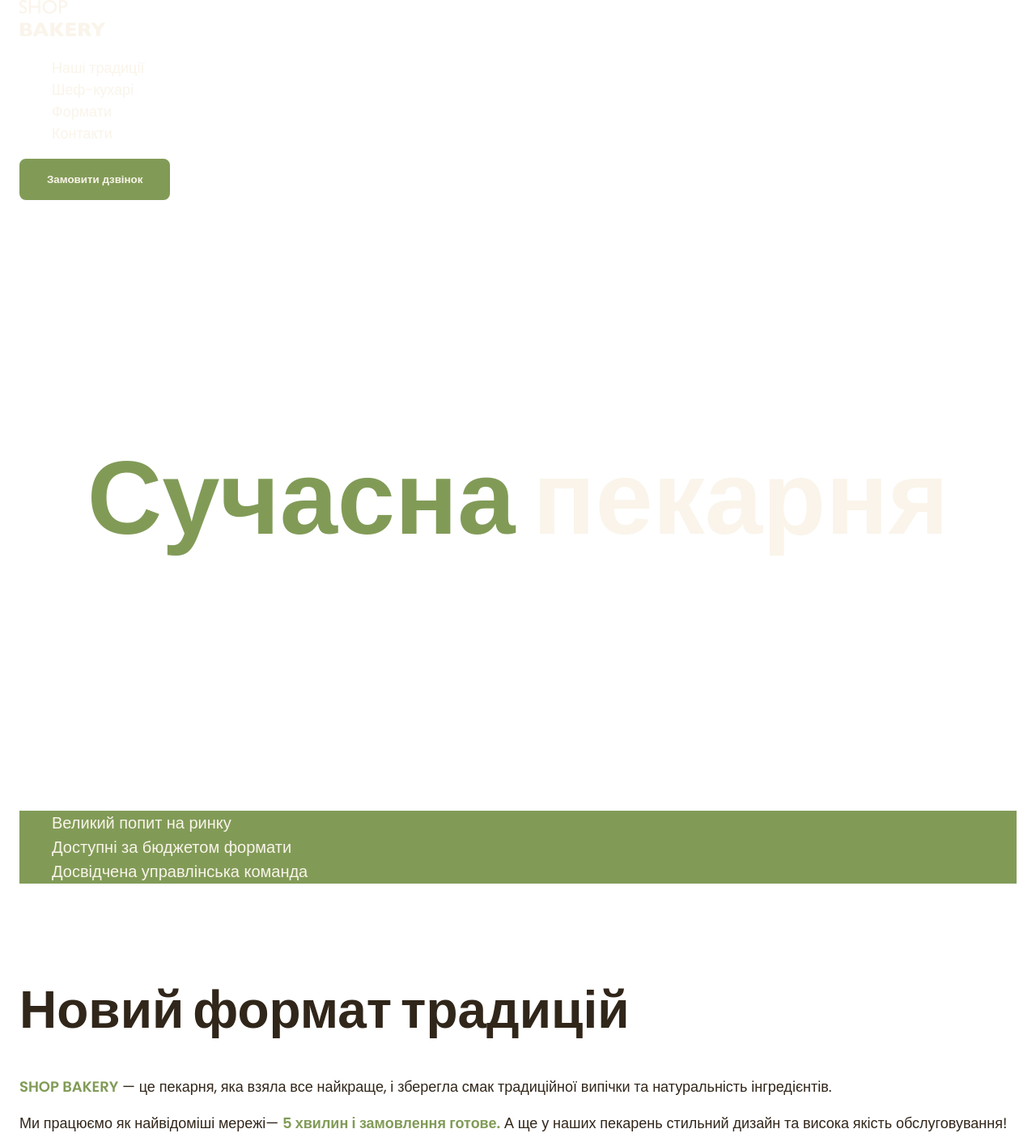
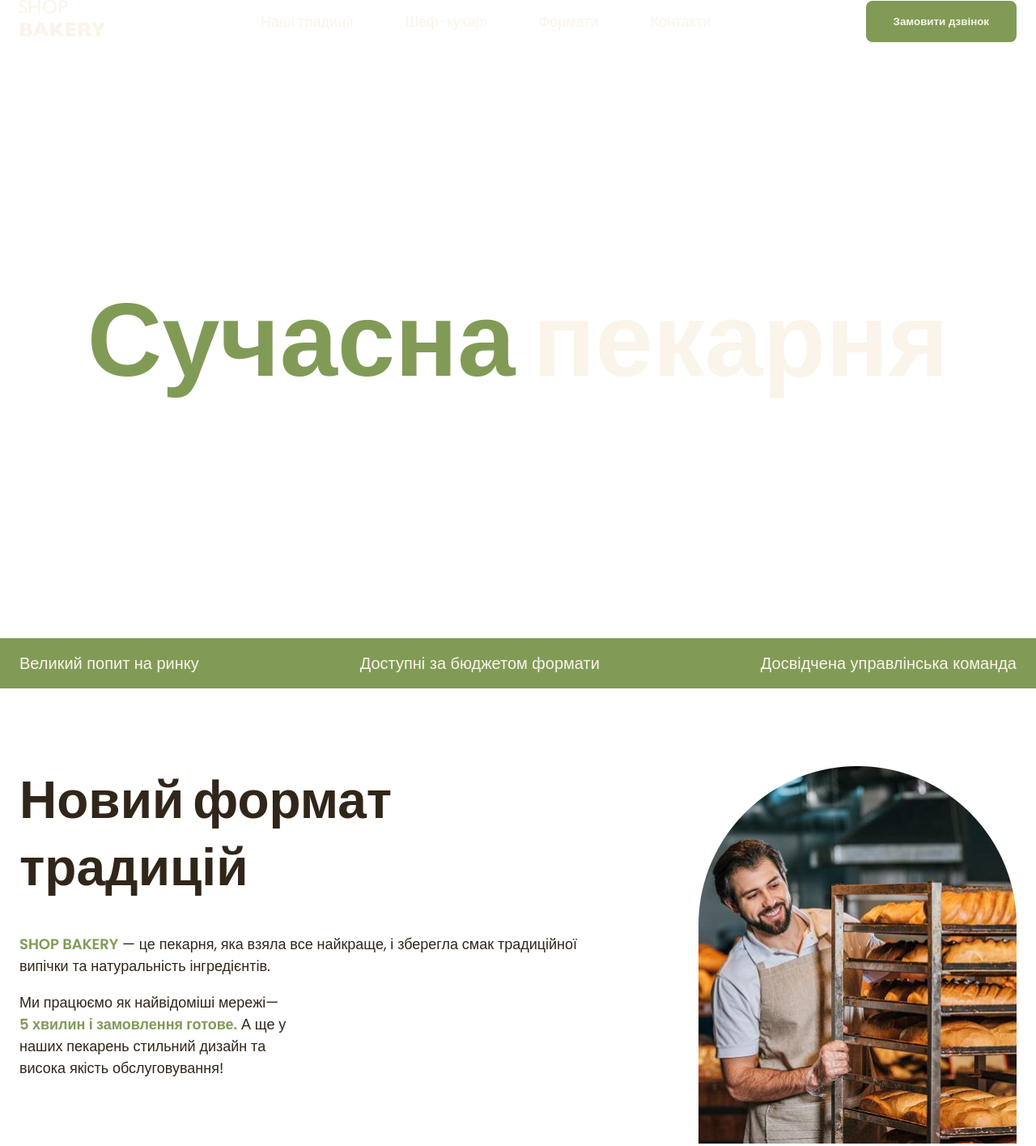
Before and after one commit to MissKamilla/genius-space, a plain HTML site: page index.html in a window 1280 px wide. Shown: the top 1415 px of the page at 81% size. Drawn offline with Linux system fonts and the light colour scheme.

Commit message:
Style: add flex layout

```diff
--- a/css/style.css
+++ b/css/style.css
@@ -64,6 +64,8 @@ address {
 
 ul {
   list-style-type: none;
+  margin: 0;
+  padding: 0;
 }
 
 .section {
@@ -110,7 +112,27 @@ ul {
 
 .link:hover {
   color: var(--color-brand-light);
-  font-weight: 600;
+}
+
+/* Header */
+.header-container {
+  display: flex;
+  align-items: center;
+  gap: 40px;
+}
+
+.header-nav {
+  display: flex;
+  flex-grow: 1;
+  align-items: center;
+  gap: 40px;
+}
+
+.header-menu {
+  display: flex;
+  gap: 64px;
+  flex-grow: 1;
+  justify-content: center;
 }
 
 /* Hero section */
@@ -131,12 +153,19 @@ ul {
 }
 
 /* Advantages section */
-.advantages-list {
-  color: var(--color-primary-light);
+.advantages-section {
+  padding: 16px 0;
   background-color: var(--color-brand-light);
 }
 
+.advantages-list {
+  display: flex;
+  justify-content: space-between;
+  gap: 40px;
+}
+
 .advantages-item {
+  color: var(--color-primary-light);
   font-size: 20px;
   font-weight: 300;
 }
@@ -153,6 +182,16 @@ ul {
 }
 
 /* Traditions section */
+.traditions-container {
+  display: flex;
+  gap: 40px;
+  justify-content: space-between;
+}
+
+.traditions-content {
+  max-width: 710px;
+}
+
 .traditions-section {
   padding-top: 96px;
 }
@@ -170,6 +209,10 @@ ul {
   text-transform: uppercase;
 }
 
+.traditions-text-limited {
+  max-width: 330px;
+}
+
 /* Chefs section */
 .chefs-title {
   margin-bottom: 80px;
@@ -182,14 +225,32 @@ ul {
 }
 
 /* Formats section */
+.formats-list{
+  display: flex;
+  flex-wrap: wrap;
+  gap: 20px;
+}
+
+.formats-item{
+  flex-basis: calc(((100% - 40px) / 3));
+}
+
+.format-card {
+  padding: 24px;
+  border: 1px solid rgb(11, 118, 118);
+  border-radius: 16px;
+}
+
 .formats-title {
   margin-bottom: 80px;
 }
+
 .format-title {
   margin-bottom: 16px;
   font-size: 24px;
   font-weight: 600;
 }
+
 .format-text {
   font-size: 14px;
   font-weight: 300;
@@ -199,6 +260,7 @@ ul {
 .contact-title {
   margin-bottom: 16px;
 }
+
 .contact-text {
   font-size: 12px;
 }
--- a/index.html
+++ b/index.html
@@ -15,11 +15,12 @@
   <body>
     <header>
       <div class="container">
-        <nav>
+        <div class="header-container">
+          <nav class="header-nav">
             <a href="./index.html">
               <img src="./img/logo.svg" alt="Логотип сучасної пекарні" />
             </a>
-          <ul>
+            <ul class="header-menu">
               <li>
                 <a class="link" href="#traditions-section">Наші традиції</a>
               </li>
@@ -30,8 +31,8 @@
           </nav>
           <button class="button" type="button">Замовити дзвінок</button>
         </div>
+      </div>
     </header>
-    <main>
       <section class="hero-section">
         <div class="container">
           <h1 class="hero-title">
@@ -39,7 +40,7 @@
           </h1>
         </div>
       </section>
-      <section>
+      <section class="advantages-section">
         <div class="container">
           <h2 class="visually-hidden">Наші переваги</h2>
           <ul class="advantages-list">
@@ -51,21 +52,25 @@
       </section>
       <section class="traditions-section section" id="traditions-section">
         <div class="container">
+          <div class="traditions-container">
+            <div class="traditions-content">
               <h2 class="traditions-title section-title">Новий формат традицій</h2>
               <p class="traditions-text">
                 <span class="brand uppercase">shop bakery</span> — це пекарня, яка
                 взяла все найкраще, і зберегла смак традиційної випічки та
                 натуральність інгредієнтів.
               </p>
-          <p class="traditions-text">
+              <p class="traditions-text traditions-text-limited">
                 Ми працюємо як найвідоміші мережі—
                 <span class="brand">5 хвилин і замовлення готове.</span> А ще у
                 наших пекарень стильний дизайн та висока якість обслуговування!
               </p>
+            </div>
             <img
               src="./img/baker-man.jpg"
               alt="Чоловік пекар дивиться на ботони"
             />
+          </div>
         </div>
       </section>
       <section class="section" id="chefs-section">
@@ -100,9 +105,9 @@
       <section class="section" id="formats-section">
         <div class="container">
           <h2 class="formats-title section-title">Формати</h2>
-          <ul>
-            <li>
-              <article>
+          <ul class="formats-list">
+            <li class="formats-item">
+              <article class="format-card">
                 <h3 class="format-title" lang="en">Walrus</h3>
                 <div class="format-text">
                   <p>Площа: до 120 м2</p>
@@ -115,8 +120,8 @@
                 </div>
               </article>
             </li>
-            <li>
-              <article>
+            <li class="formats-item">
+              <article class="format-card">
                 <h3 class="format-title" lang="en">Horseshoe</h3>
                 <div class="format-text">
                   <p>Площа: до 25 м2</p>
@@ -126,8 +131,8 @@
                 </div>
               </article>
             </li>
-            <li>
-              <article>
+            <li class="formats-item">
+              <article class="format-card">
                 <h3 class="format-title" lang="en">Handlebar</h3>
                 <div class="format-text">
                   <p>Площа: до 15 м2</p>
```
Lines whose indentation alone changed are shown as unchanged.
